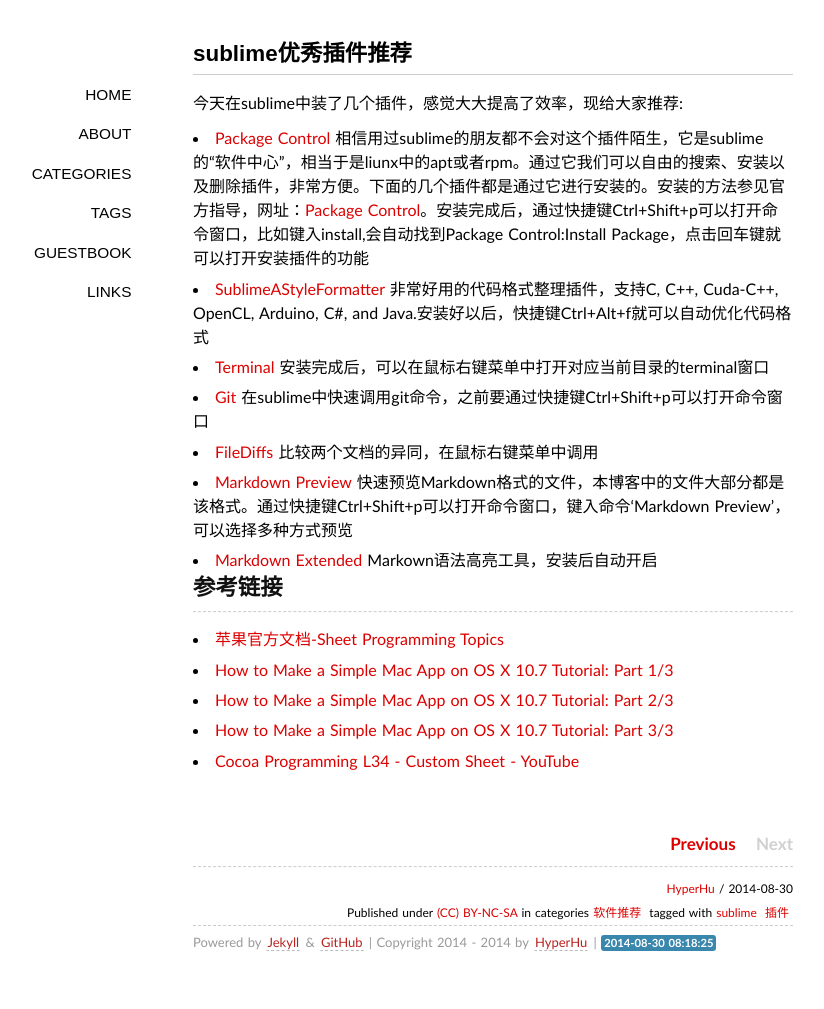
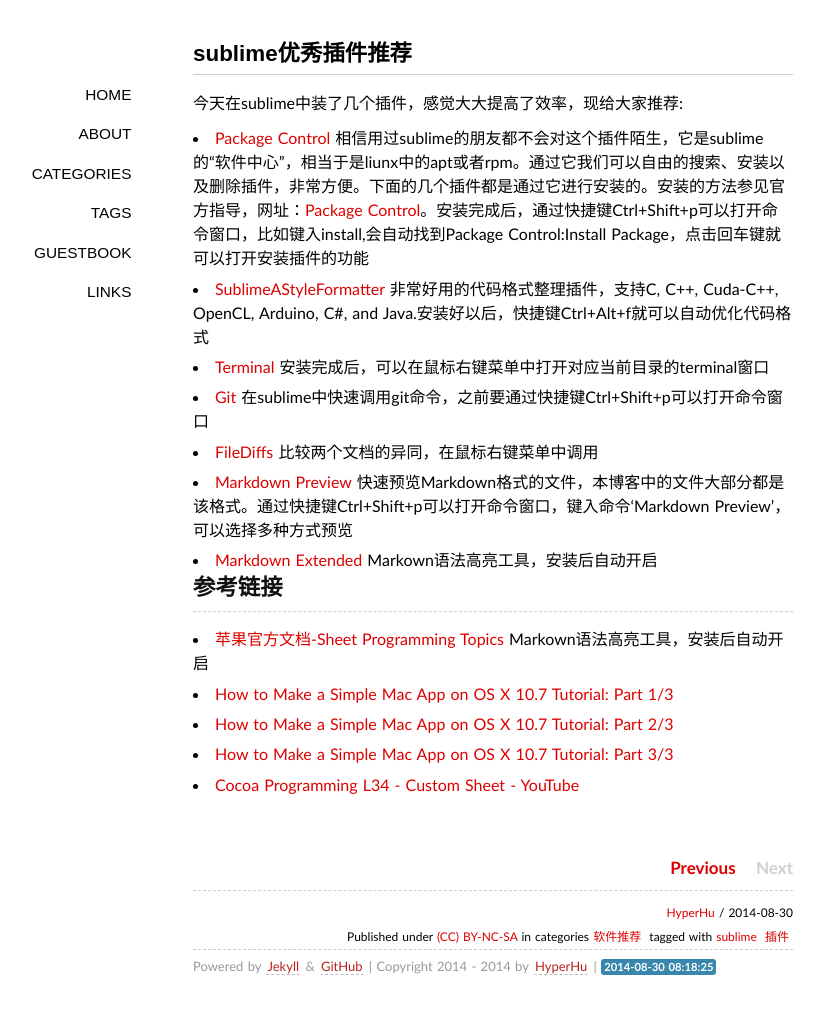
Before and after one commit to jiangxihj/jiangxihj.github.io, a Jekyll site: the page built from _posts/2014-08-30-sublime插件.md, in a window 1280 px wide. Shown: the whole page, without its empty margins (147-971 px from the left). Built offline with Jekyll 4.4.1, drawn with Linux system fonts in a browser that asks for light colours; some web fonts are replaced; Markdown is read by kramdown in place of the engine named in the settings; comment, search, counter and statistics services are not loaded; before the commit the page ends 985 px from its top, so only the background shows below that.

Commit message:
add a sentence between two label

```diff
--- a/_posts/2014-08-30-sublime插件.md
+++ b/_posts/2014-08-30-sublime插件.md
@@ -26,6 +26,7 @@
 ---
 
 * [苹果官方文档-Sheet Programming Topics](https://developer.apple.com/library/mac/documentation/cocoa/conceptual/Sheets/Tasks/UsingCustomSheets.html#//apple_ref/doc/uid/20001290-BABFIBIA)
+Markown语法高亮工具，安装后自动开启
 * [How to Make a Simple Mac App on OS X 10.7 Tutorial: Part 1/3](http://www.raywenderlich.com/17811/how-to-make-a-simple-mac-app-on-os-x-10-7-tutorial-part-13)
 * [How to Make a Simple Mac App on OS X 10.7 Tutorial: Part 2/3](http://www.raywenderlich.com/18319/how-to-make-a-simple-mac-app-on-os-x-10-7-tutorial-part-23)
 * [How to Make a Simple Mac App on OS X 10.7 Tutorial: Part 3/3](http://www.raywenderlich.com/18413/how-to-make-a-simple-mac-app-on-os-x-10-7-tutorial-part-33)
```
